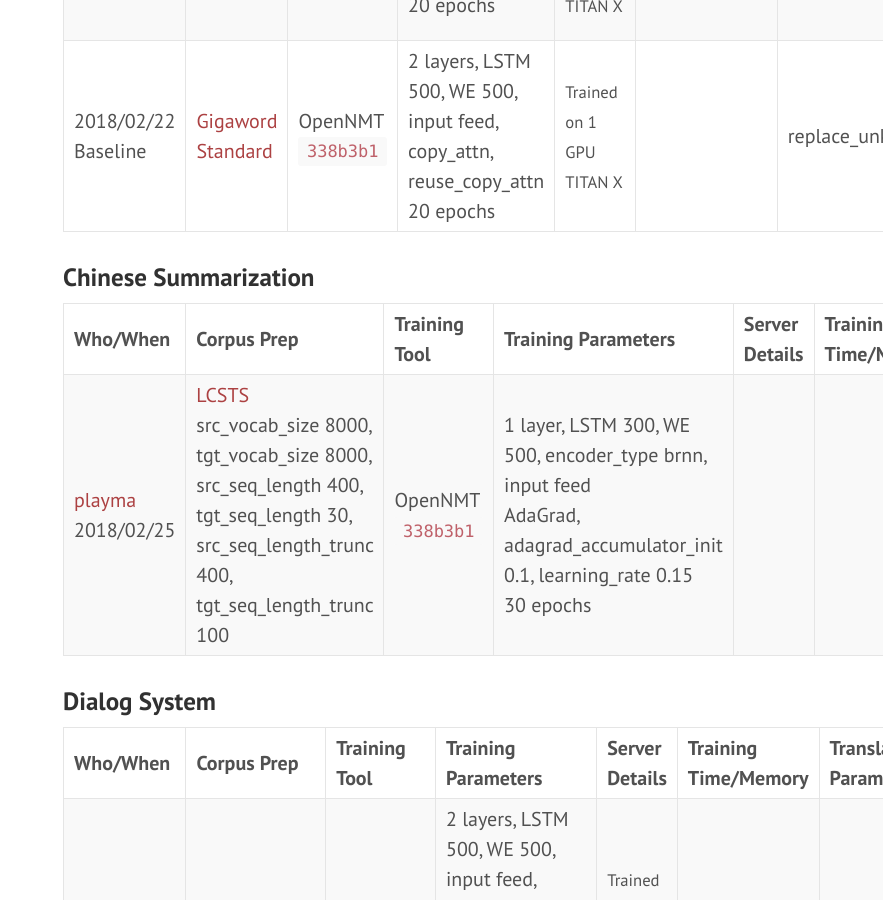
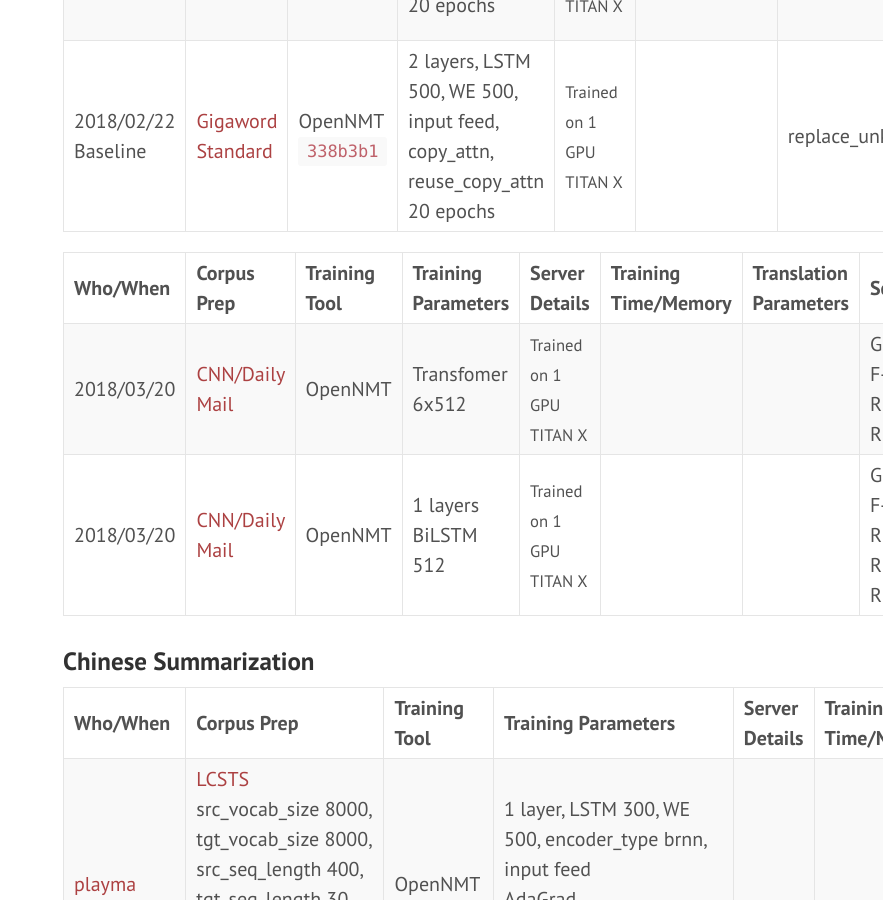
Before and after one commit to OpenNMT/opennmt.github.io, a Jekyll site: the page built from Models-py.md, in a window 1280 px wide and 900 px high, scrolled down 1103 px. Shown: the whole window, without its empty margins (397-1280 px from the left). Built offline with Jekyll 4.4.1, drawn with Linux system fonts in a browser that asks for light colours.

Commit message:
Update Models-py.md

```diff
--- a/Models-py.md
+++ b/Models-py.md
@@ -22,23 +22,29 @@ This page benchmarks training results of open-source NMT systems with generated
 
 | Who/When      | Corpus Prep     | Training Tool | Training Parameters | Server Details | Training Time/Memory | Translation Parameters | Scores | Model |
 |:------------- |:--------------- |:-------------|:-------------------|:---------------|:-------------|:------------|:------|:-----|
-| 2018/02/11<br>Baseline | [IWSLT '14 DE-EN](https://github.com/facebookresearch/fairseq-py/blob/master/data/prepare-iwslt14.sh) | OpenNMT `d4ab35a` | 2 layers, LSTM 500, WE 500, encoder_type brnn input feed<br>20 epochs | <small>Trained on 1 GPU TITAN X  |  | | BLEU Score: 30.33 | 203MB [here](http://lstm.seas.harvard.edu/latex/opennmt-py-models/translate/de-en/baseline-brnn2.s131_acc_62.71_ppl_7.74_e20.pt) |
+| 2018/02/11<br>Baseline | [IWSLT '14 DE-EN](https://github.com/facebookresearch/fairseq-py/blob/master/data/prepare-iwslt14.sh) | OpenNMT `d4ab35a` | 2 layers, LSTM 500, WE 500, encoder_type brnn input feed<br>20 epochs | <small>Trained on 1 GPU TITAN X  |  | | BLEU Score: 30.33 | 203MB [here](https://s3.amazonaws.com/opennmt-models/iwslt-brnn2.s131_acc_62.71_ppl_7.74_e20.pt) |
 
 ### English Summarization
 
 | Who/When      | Corpus Prep     | Training Tool | Training Parameters | Server Details | Training Time/Memory | Translation Parameters | Scores | Model |
 |:------------- |:--------------- |:-------------|:-------------------|:---------------|:-------------|:------------|:------|:-----|
-| 2018/02/11<br>Baseline | [Gigaword Standard](https://github.com/harvardnlp/sent-summary) | OpenNMT `d4ab35a` | 2 layers, LSTM 500, WE 500, input feed<br>20 epochs | <small>Trained on 1 GPU TITAN X  |  | | Gigaword F-Score R1: 33.60 R2: 16.29 RL: 31.45  | 331MB [here](http://lstm.seas.harvard.edu/latex/opennmt-py-models/summary/model_acc_51.33_ppl_12.74_e20.pt) |
-| 2018/02/22<br>Baseline | [Gigaword Standard](https://github.com/harvardnlp/sent-summary) | OpenNMT `338b3b1` | 2 layers, LSTM 500, WE 500, input feed, copy_attn, reuse_copy_attn<br>20 epochs | <small>Trained on 1 GPU TITAN X  |  | replace_unk | Gigaword F-Score R1: 35.51 R2: 17.35 RL: 33.17  | 331MB [here](http://lstm.seas.harvard.edu/latex/opennmt-py-models/summary/model-copy_acc_51.78_ppl_11.71_e20.pt) |
+| 2018/02/11<br>Baseline | [Gigaword Standard](https://github.com/harvardnlp/sent-summary) | OpenNMT `d4ab35a` | 2 layers, LSTM 500, WE 500, input feed<br>20 epochs | <small>Trained on 1 GPU TITAN X  |  | | Gigaword F-Score R1: 33.60 R2: 16.29 RL: 31.45  | 331MB [here](https://s3.amazonaws.com/opennmt-models/gigaword_nocopy_acc_51.33_ppl_12.74_e20.pt) |
+| 2018/02/22<br>Baseline | [Gigaword Standard](https://github.com/harvardnlp/sent-summary) | OpenNMT `338b3b1` | 2 layers, LSTM 500, WE 500, input feed, copy_attn, reuse_copy_attn<br>20 epochs | <small>Trained on 1 GPU TITAN X  |  | replace_unk | Gigaword F-Score R1: 35.51 R2: 17.35 RL: 33.17  | 331MB [here](https://s3.amazonaws.com/opennmt-models/gigaword_copy_acc_51.78_ppl_11.71_e20.pt) |
+
+
+ | Who/When      | Corpus Prep     | Training Tool | Training Parameters | Server Details | Training Time/Memory | Translation Parameters | Scores | Model |
+|:------------- |:--------------- |:-------------|:-------------------|:---------------|:-------------|:------------|:------|:-----|
+| 2018/03/20<br> | [CNN/Daily Mail](https://github.com/harvardnlp/sent-summary) | OpenNMT | Transfomer 6x512 | <small>Trained on 1 GPU TITAN X  |  | | Gigaword F-Score R1:  R2:  RL:   | 1.1GB [here](https://s3.amazonaws.com/opennmt-models/sum_transformer_model_acc_57.25_ppl_9.22_e16.pt) |
+| 2018/03/20<br> | [CNN/Daily Mail](https://github.com/harvardnlp/sent-summary) | OpenNMT | 1 layers BiLSTM 512 | <small>Trained on 1 GPU TITAN X  |  | | Gigaword F-Score R1: 39.12 R2: 17.35  RL: 36.12  | 900MB [here](https://s3.amazonaws.com/opennmt-models/ada6_bridge_oldcopy_tagged_larger_acc_54.84_ppl_10.58_e17.pt) |
 
 ### Chinese Summarization
 
 | Who/When      | Corpus Prep     | Training Tool | Training Parameters | Server Details | Training Time/Memory | Translation Parameters | Scores | Model |
 |:------------- |:--------------- |:-------------|:-------------------|:---------------|:-------------|:------------|:------|:-----|
-|[playma](https://github.com/playma) 2018/02/25 | [LCSTS](http://icrc.hitsz.edu.cn/Article/show/139.html)<br/>src_vocab_size 8000, tgt_vocab_size 8000, src_seq_length 400, tgt_seq_length 30, src_seq_length_trunc 400, tgt_seq_length_trunc 100 | OpenNMT `338b3b1` | 1 layer, LSTM 300, WE 500, encoder_type brnn, input feed<br>AdaGrad, adagrad_accumulator_init 0.1, learning_rate 0.15<br/>30 epochs |  | | | Gigaword F-Score R1: 35.67 R2: 23.06 RL: 33.14  | 99MB [here](http://lstm.seas.harvard.edu/latex/opennmt-py-models/summary/LCSTS/model_acc_56.86_ppl_10.97_e11.pt) |
+|[playma](https://github.com/playma) 2018/02/25 | [LCSTS](http://icrc.hitsz.edu.cn/Article/show/139.html)<br/>src_vocab_size 8000, tgt_vocab_size 8000, src_seq_length 400, tgt_seq_length 30, src_seq_length_trunc 400, tgt_seq_length_trunc 100 | OpenNMT `338b3b1` | 1 layer, LSTM 300, WE 500, encoder_type brnn, input feed<br>AdaGrad, adagrad_accumulator_init 0.1, learning_rate 0.15<br/>30 epochs |  | | | Gigaword F-Score R1: 35.67 R2: 23.06 RL: 33.14  | 99MB [here](https://s3.amazonaws.com/opennmt-models/lcsts_acc_56.86_ppl_10.97_e11.pt) |
 
 ### Dialog System
 
 | Who/When      | Corpus Prep     | Training Tool | Training Parameters | Server Details | Training Time/Memory | Translation Parameters | Scores | Model |
 |:------------- |:--------------- |:-------------|:-------------------|:---------------|:-------------|:------------|:------|:-----|
-| 2018/02/22<br>Baseline | [Opensubtitles](http://opus.lingfil.uu.se/download.php?f=OpenSubtitles/en.tar.gz) | OpenNMT `338b3b1` | 2 layers, LSTM 500, WE 500, input feed, dropout 0.2, global_attention mlp, start_decay_at 7<br>13 epochs | <small>Trained on 1 GPU TITAN X  |  | | TBD  | 355MB [here](http://lstm.seas.harvard.edu/latex/opennmt-py-models/dialog/model_acc_39.74_ppl_26.63_e13.pt) |
+| 2018/02/22<br>Baseline | [Opensubtitles](http://opus.lingfil.uu.se/download.php?f=OpenSubtitles/en.tar.gz) | OpenNMT `338b3b1` | 2 layers, LSTM 500, WE 500, input feed, dropout 0.2, global_attention mlp, start_decay_at 7<br>13 epochs | <small>Trained on 1 GPU TITAN X  |  | | TBD  | 355MB [here](https://s3.amazonaws.com/opennmt-models/dialog_acc_39.74_ppl_26.63_e13.pt) |
```
